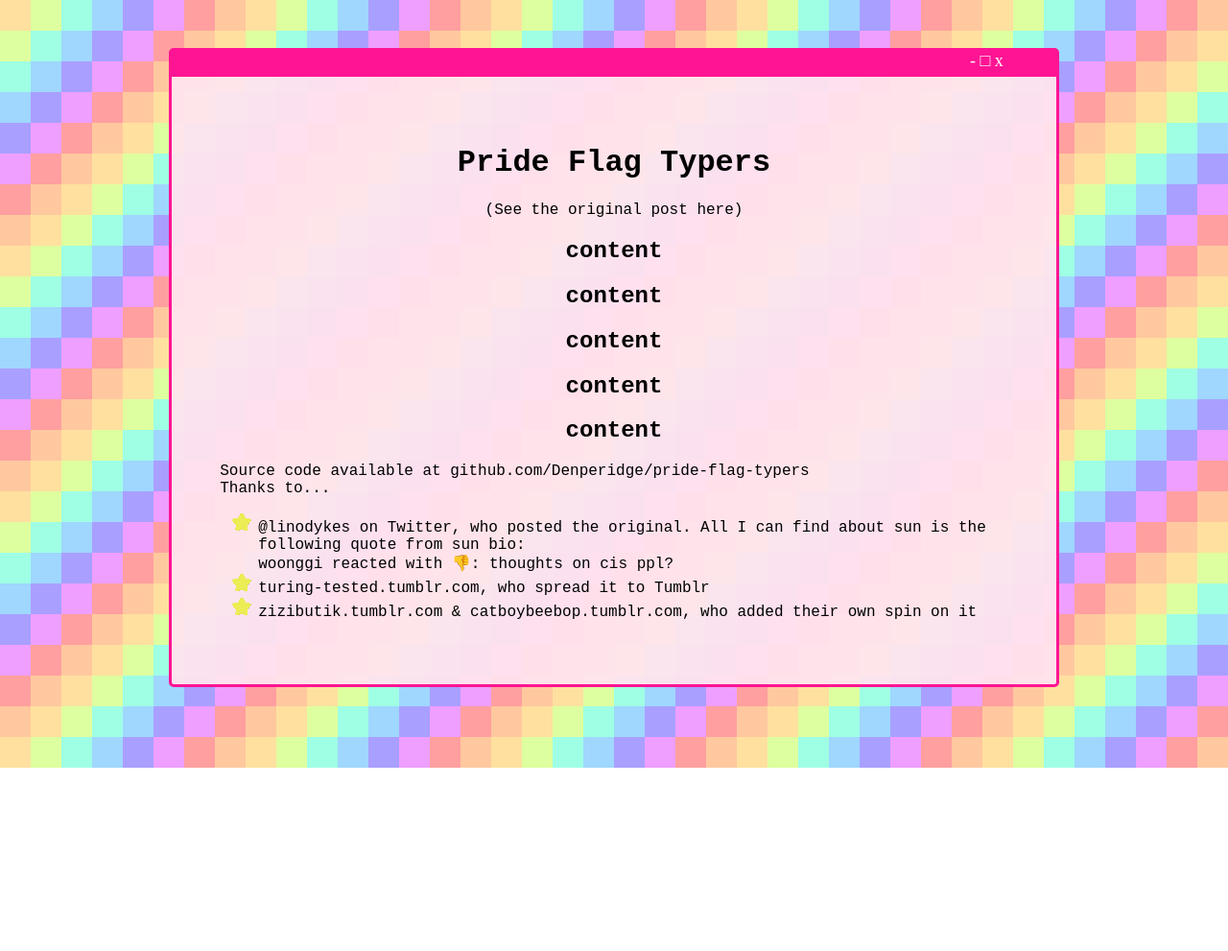
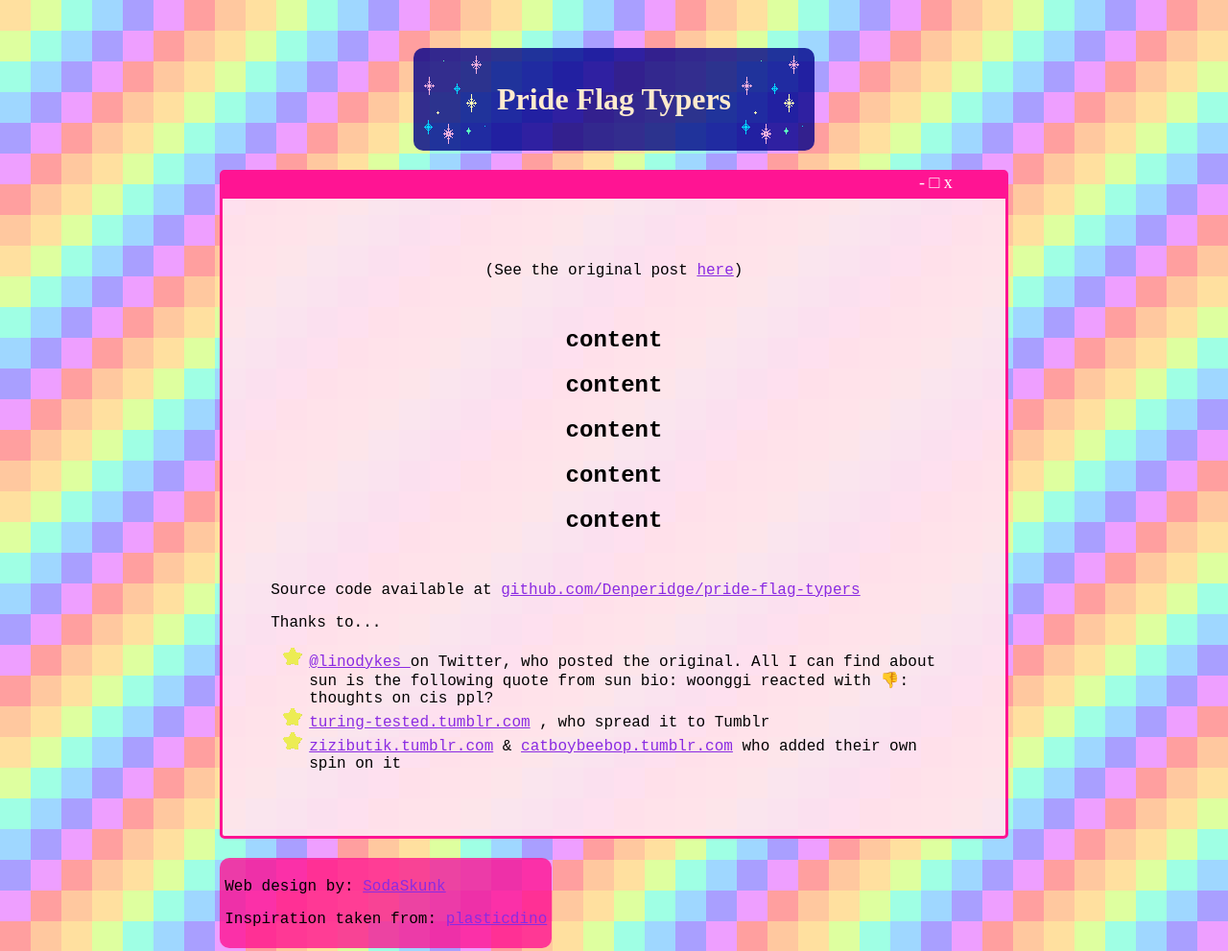
Before and after one commit to SodaSkunk/Flag, a plain HTML site: page index.html in a window 1280 px wide. Shown: the top 991 px of the page at 96% size. Before the commit the page ends 800 px from the top, so only its background shows below. Drawn offline with Linux system fonts and the light colour scheme.

Commit message:
rough structure done

```diff
--- a/index.html
+++ b/index.html
@@ -6,42 +6,74 @@
     <link href="style.css" rel="stylesheet">
 </head>
 <body>
+<div id='wrap' class="center">
 
-    <div class="center bar">
+    <div id='dark' class="center inline">
 
-        <p class="bar">- □ x</p>
+        <img src="gifs/sparkle.gif">
+        <h1>Pride Flag Typers</h1>
+        <img src="gifs/sparkle.gif">
 
     </div>
 
-    <div class="center main">
+    <div id="bar" class="center">
+        <p class="bar">- □ x</p>
+    </div>
 
-        <h1 class="textstyle textcenter">Pride Flag Typers</h1>
+    <div id="main" class="center">
 
-        <p class="textstyle textcenter">(See the original post here)</p>
+        <p class="textstyle textcenter margin">
+            (See the original post
+            <a href="https://www.tumblr.com/calierthewolf/715868902662569984/if-a-terf-even-looks-at-this-they-will-die-in" target="_blank">
+            here</a>)
+        </p>
 
 
-
-        <h2 class="textstyle textcenter">content</h2>
-        <h2 class="textstyle textcenter">content</h2>
-        <h2 class="textstyle textcenter">content</h2>
-        <h2 class="textstyle textcenter">content</h2>
-        <h2 class="textstyle textcenter">content</h2>
+        <div class="margin">
+            <h2 class="textstyle textcenter">content</h2>
+            <h2 class="textstyle textcenter">content</h2>
+            <h2 class="textstyle textcenter">content</h2>
+            <h2 class="textstyle textcenter">content</h2>
+            <h2 class="textstyle textcenter">content</h2>
+        </div>
 
 
+        <p class="textstyle">
+            Source code available at
+            <a href="github.com/Denperidge/pride-flag-typers" target="_blank">github.com/Denperidge/pride-flag-typers</a>
+        </p>
 
-        <p class="textstyle">Source code available at github.com/Denperidge/pride-flag-typers<br>Thanks to...</p>
+        <p class="textstyle">Thanks to...</p>
 
         <ul class="textstyle">
             <li>
-                @linodykes on Twitter, who posted the original. All I can find about sun is the following quote from sun bio:<br>
+                <a href="https://web.archive.org/web/20200712210219/https://twitter.com/linodykes/status/1282400104356417537" target="_blank">
+                @linodykes
+                </a>
+
+                on Twitter, who posted the original. All I can find about sun is the following quote from sun bio:
                 woonggi reacted with 👎: thoughts on cis ppl?
             </li>
-            <li>turing-tested.tumblr.com, who spread it to Tumblr</li>
-            <li>zizibutik.tumblr.com & catboybeebop.tumblr.com, who added their own spin on it</li>
+
+            <li>
+                <a href="turing-tested.tumblr.com" target="_blank">turing-tested.tumblr.com</a>
+                , who spread it to Tumblr
+            </li>
+
+            <li>
+                <a href="zizibutik.tumblr.com" target="_blank">zizibutik.tumblr.com</a>
+                &
+                <a href="catboybeebop.tumblr.com" target="_blank">catboybeebop.tumblr.com</a>
+                who added their own spin on it
+            </li>
         </ul>
-
 
     </div>
 
+    <div id="pink" class="margin">
+        <p class="textstyle">Web design by: <a href="https://github.com/SodaSkunk" target="_blank">SodaSkunk</a> </p>
+        <p class="textstyle">Inspiration taken from: <a href="https://plasticdino.neocities.org/" target="_blank">plasticdino</a></p>
+    </div>
+</div>
 </body>
 </html>
--- a/style.css
+++ b/style.css
@@ -11,6 +11,23 @@ body {
     text-align: center;
 }
 
+h1 {
+    color: blanchedalmond;
+    padding: 5px;
+}
+
+a:link {
+    color:blueviolet
+  }
+
+a:visited {
+    color:darkblue
+  }
+
+a:hover {
+    color:aqua
+  }
+
 p.bar {
     text-align: right;
     font-size: large;
@@ -18,11 +35,22 @@ p.bar {
     margin: 0 5px 0 5px;
 }
 
-div.bar{
+#wrap {
+    width: 65%;
+}
+
+#dark {
+    background-color: rgba(0, 0, 138, 0.8);
+    padding: 5px;
+    margin-top: 50px;
+    width: fit-content;
+    border-radius: 10px;
+}
+
+#bar {
     background-color: deeppink;
-    width: 65%;
     Padding: 0 50px 0 50px;
-    margin-top: 50px;
+    margin-top: 20px;
 
     border-radius: 5px 5px 0 0;
     border-style: solid;
@@ -30,15 +58,25 @@ div.bar{
     border-color: deeppink;
 }
 
-div.main {
+#main {
     background-color: rgba(255, 228, 239, 0.95);
-    width: 65%;
     Padding: 50px 50px 50px 50px;
-    margin-bottom: 50px;
     border-radius: 0 0 5px 5px;
     border-style: solid;
     border-width: medium;
     border-color: deeppink;
+}
+
+#pink {
+    background-color: rgba(255, 20, 147, 0.8);
+    padding: 5px;
+    margin-top: 20px;
+    width: fit-content;
+    border-radius: 10px;
+}
+
+.margin {
+    margin-bottom: 50px;
 }
 
 .center {
@@ -47,6 +85,12 @@ div.main {
     margin-right: auto;
 }
 
+.inline {
+    display:flex;
+    justify-content:center;
+    align-items:center;
+}
+
 ul {
     list-style-image: url("gifs/tinysparklestar.gif");
-  }
+}
```
Also changed, not shown: gifs/sparkle.gif (added).
